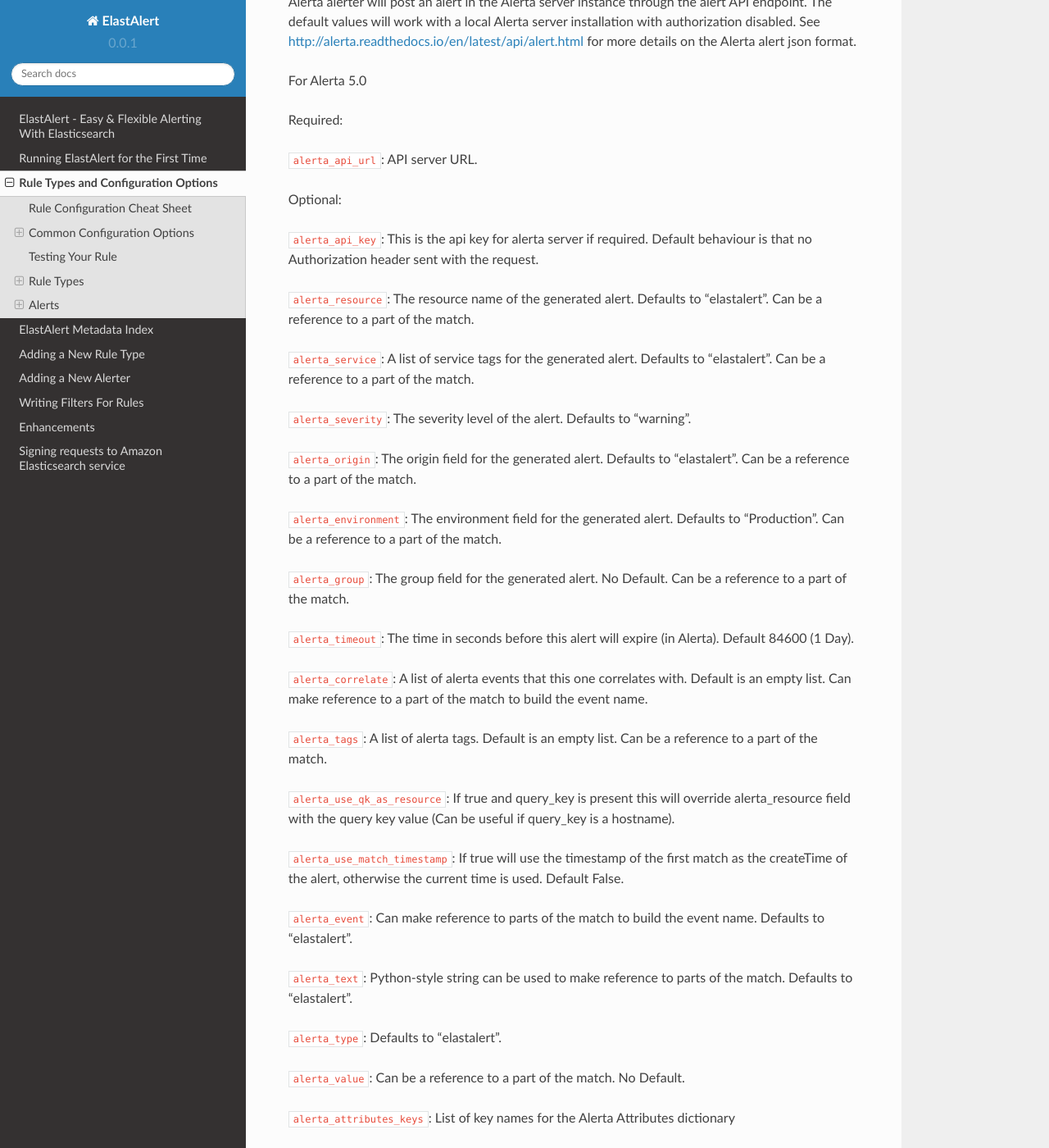
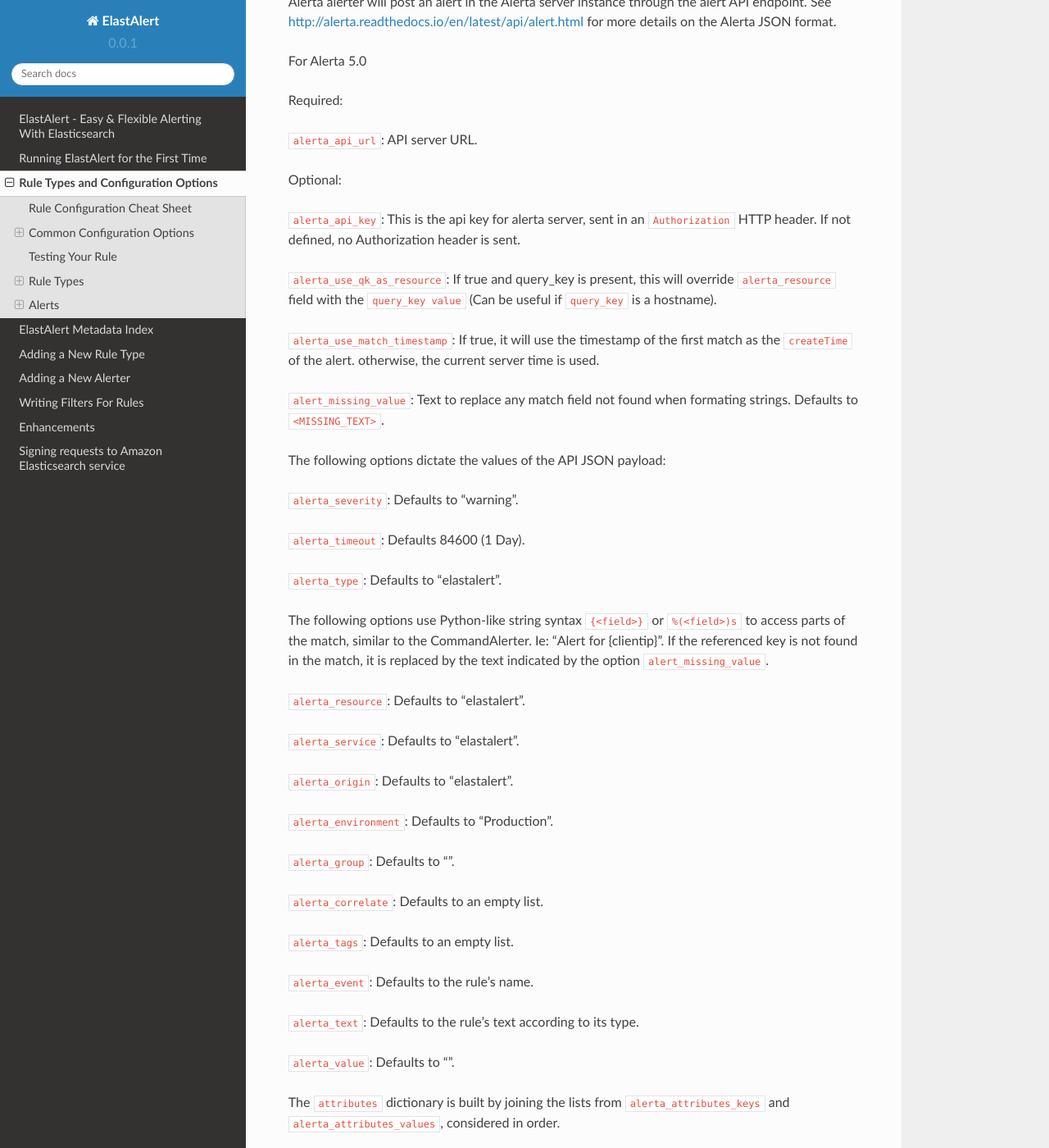
Before and after one commit to AnQreiShikov/elastalert, a Sphinx documentation site: the page built from docs/source/ruletypes.rst, in a window 1280 px wide and 1400 px high, scrolled down 46894 px. Shown: the whole window at 82% size. Built offline with Sphinx 7.4.7 and the Read the Docs theme 2.0.0, drawn with Linux system fonts in a browser that asks for light colours; some of the changed text lies outside the part shown.

Commit message:
Adding option to ignore SSL certificate for Alerta API. Also, Alerta alerter documentation was improved

```diff
--- a/docs/source/ruletypes.rst
+++ b/docs/source/ruletypes.rst
@@ -1870,8 +1870,7 @@ Alerta
 ~~~~~~
 
 Alerta alerter will post an alert in the Alerta server instance through the alert API endpoint.
-The default values will work with a local Alerta server installation with authorization disabled.
-See http://alerta.readthedocs.io/en/latest/api/alert.html for more details on the Alerta alert json format.
+See http://alerta.readthedocs.io/en/latest/api/alert.html for more details on the Alerta JSON format.
 
 For Alerta 5.0
 
@@ -1881,46 +1880,47 @@ Required:
 
 Optional:
 
-``alerta_api_key``: This is the api key for alerta server if required. Default behaviour is that no Authorization header sent with the request.
-
-``alerta_resource``: The resource name of the generated alert. Defaults to "elastalert". Can be a reference to a part of the match.
-
-``alerta_service``: A list of service tags for the generated alert. Defaults to "elastalert".  Can be a reference to a part of the match.
-
-``alerta_severity``: The severity level of the alert. Defaults to "warning".
-
-``alerta_origin``: The origin field for the generated alert. Defaults to "elastalert".  Can be a reference to a part of the match.
-
-``alerta_environment``: The environment field for the generated alert. Defaults to "Production".  Can be a reference to a part of the match.
-
-``alerta_group``: The group field for the generated alert. No Default. Can be a reference to a part of the match.
-
-``alerta_timeout``: The time in seconds before this alert will expire (in Alerta). Default 84600 (1 Day).
-
-``alerta_correlate``: A list of alerta events that this one correlates with. Default is an empty list. Can make reference to a part of the match to build the event name.
-
-``alerta_tags``: A list of alerta tags. Default is an empty list.  Can be a reference to a part of the match.
-
-``alerta_use_qk_as_resource``: If true and query_key is present this will override alerta_resource field with the query key value (Can be useful if query_key is a hostname).
-
-``alerta_use_match_timestamp``: If true will use the timestamp of the first match as the createTime of the alert, otherwise the current time is used. Default False.
-
-``alerta_event``: Can make reference to parts of the match to build the event name. Defaults to "elastalert".
-
-``alerta_text``: Python-style string can be used to make reference to parts of the match. Defaults to "elastalert".
+``alerta_api_key``: This is the api key for alerta server, sent in an ``Authorization`` HTTP header. If not defined, no Authorization header is sent.
+
+``alerta_use_qk_as_resource``: If true and query_key is present, this will override ``alerta_resource`` field with the ``query_key value`` (Can be useful if ``query_key`` is a hostname).
+
+``alerta_use_match_timestamp``: If true, it will use the timestamp of the first match as the ``createTime`` of the alert. otherwise, the current server time is used.
+
+``alert_missing_value``: Text to replace any match field not found when formating strings. Defaults to ``<MISSING_TEXT>``.
+
+The following options dictate the values of the API JSON payload:
+
+``alerta_severity``: Defaults to "warning".
+
+``alerta_timeout``: Defaults 84600 (1 Day).
 
 ``alerta_type``: Defaults to "elastalert".
 
-``alerta_value``: Can be a reference to a part of the match. No Default.
-
-``alerta_attributes_keys``: List of key names for the Alerta Attributes dictionary
-
-``alerta_attributes_values``: List of values for the Alerta Attributes dictionary, corresponding in order to the described keys. Can be a reference to a part of the match.
-
-.. info::
-
-    The optional values use Python-like string syntax ``{<field>}`` or ``%(<field>)s`` to access parts of the match, similar to the CommandAlerter. Ie: "Alert for {clientip}"
-    If the referenced value is not found in the match, it is replaced by ``<MISSING VALUE>`` or the text indicated by the rule in ``alert_missing_value``.
+The following options use Python-like string syntax ``{<field>}`` or ``%(<field>)s`` to access parts of the match, similar to the CommandAlerter. Ie: "Alert for {clientip}".
+If the referenced key is not found in the match, it is replaced by the text indicated by the option ``alert_missing_value``.
+
+``alerta_resource``: Defaults to "elastalert".
+
+``alerta_service``: Defaults to "elastalert".
+
+``alerta_origin``: Defaults to "elastalert".
+
+``alerta_environment``: Defaults to "Production".
+
+``alerta_group``: Defaults to "".
+
+``alerta_correlate``: Defaults to an empty list.
+
+``alerta_tags``: Defaults to an empty list.
+
+``alerta_event``: Defaults to the rule's name.
+
+``alerta_text``: Defaults to the rule's text according to its type.
+
+``alerta_value``: Defaults to "".
+
+The ``attributes`` dictionary is built by joining the lists from  ``alerta_attributes_keys`` and ``alerta_attributes_values``, considered in order.
+
 
 Example usage using old-style format::
 
@@ -1933,6 +1933,13 @@ Example usage using old-style format::
     alerta_event: "ProbeUP"
     alerta_text:  "Probe %(hostname)s is UP at %(logdate)s GMT"
     alerta_value: "UP"
+
+Example usage using new-style format::
+
+    alert:
+      - alerta
+    alerta_attributes_values: ["{key}",    "{logdate}",     "{sender_ip}"  ]
+    alerta_text:  "Probe {hostname} is UP at {logdate} GMT"
 
 
 
```
Also changed, not shown: 1 other file.
